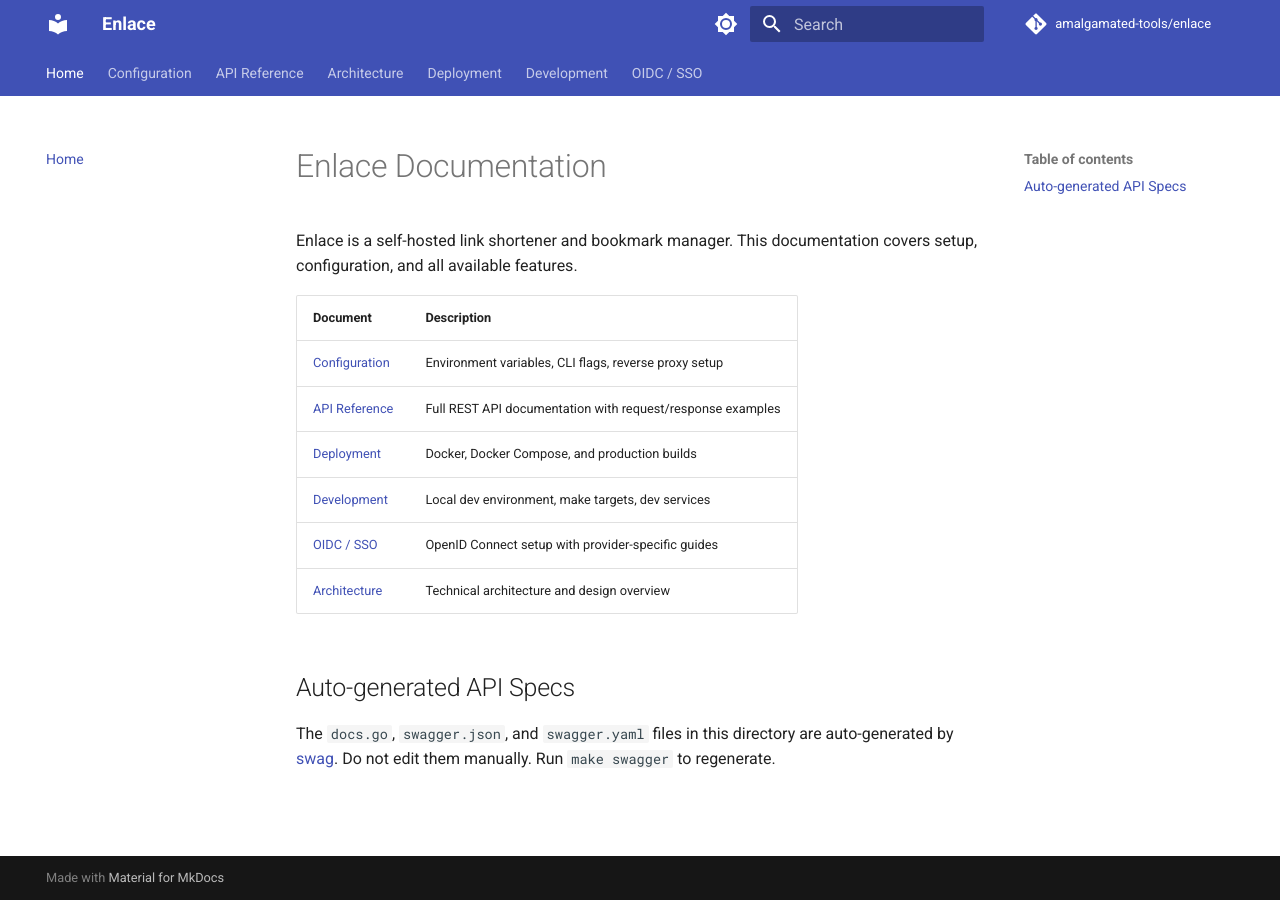
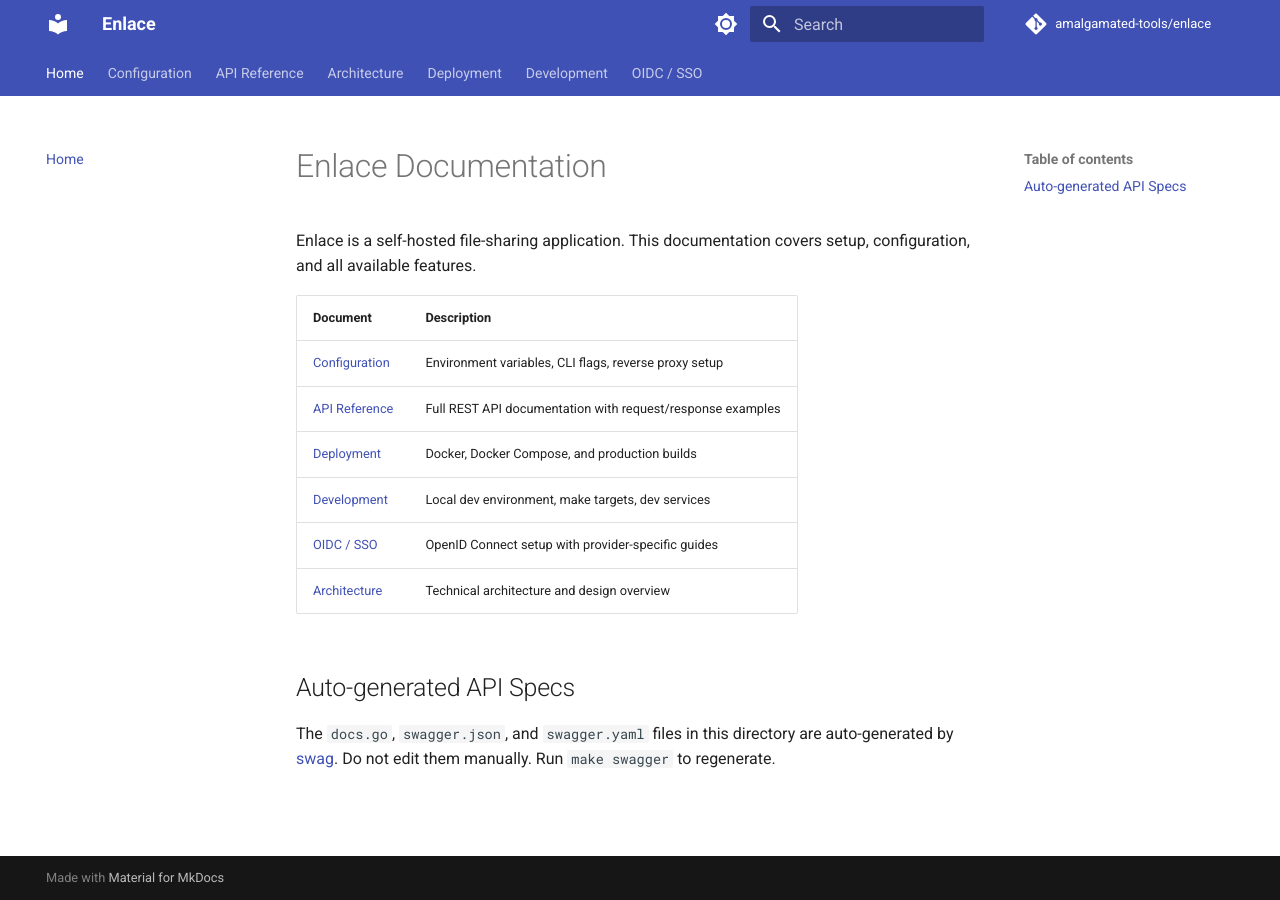
Before and after one commit to amalgamated-tools/enlace, an MkDocs documentation site: the page built from docs/README.md, in a window 1280 px wide. Built offline with MkDocs 1.6.1 and Material for MkDocs 9.7.7, drawn with Linux system fonts in a browser that asks for light colours; comment, search, counter and statistics services are not loaded.

Commit message:
docs: fix incorrect product description in docs/README.md
The homepage description incorrectly described Enlace as a
"link shortener and bookmark manager". Enlace is a self-hosted
file-sharing application — update the description to match the
actual product.

Co-authored-by: Copilot <223556219+Copilot@users.noreply.github.com>

```diff
--- a/docs/README.md
+++ b/docs/README.md
@@ -1,6 +1,6 @@
 # Enlace Documentation
 
-Enlace is a self-hosted link shortener and bookmark manager. This documentation covers setup, configuration, and all available features.
+Enlace is a self-hosted file-sharing application. This documentation covers setup, configuration, and all available features.
 
 | Document | Description |
 |---|---|
```
